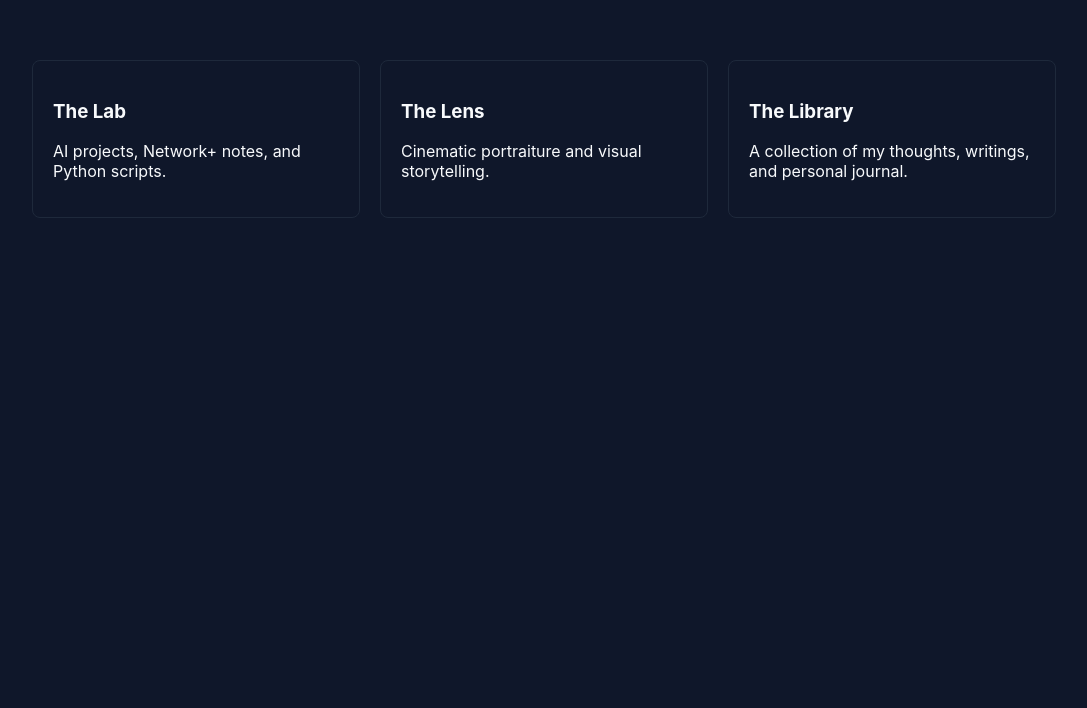
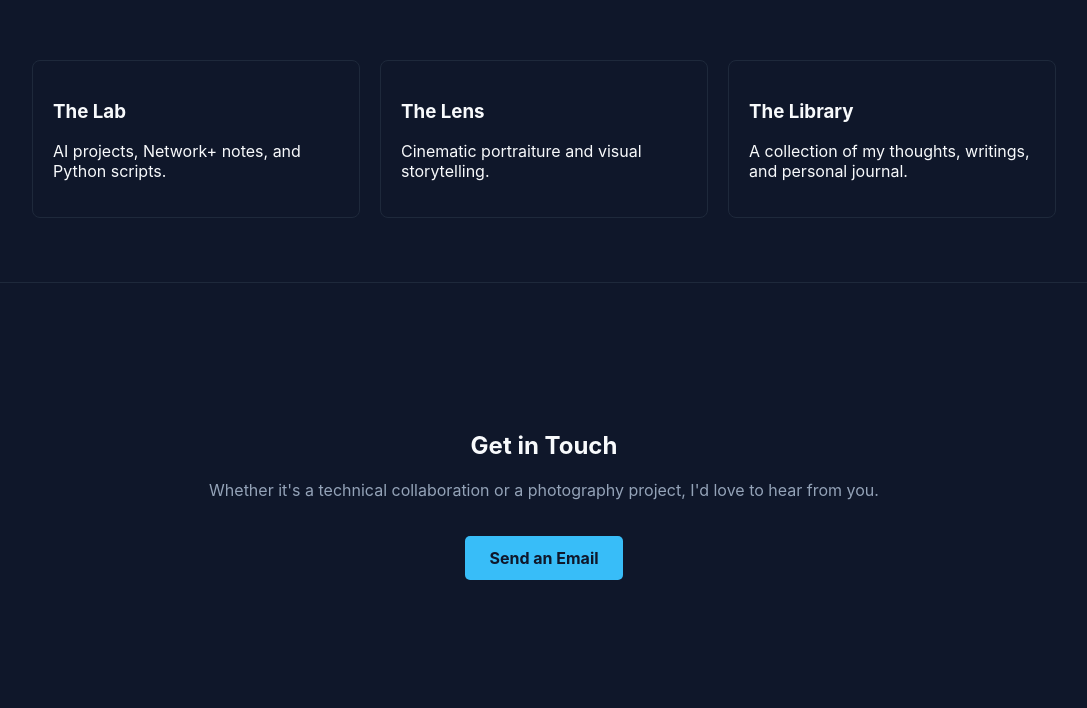
Before and after one commit to gurbajsangha/my-portfolio, a plain HTML site: page index.html in a window 1280 px wide. Shown: the part 717-1425 px from the top of the page, without its empty margins (96-1183 px from the left). Before the commit the page ends 999 px from the top, so only its background shows below. Drawn offline with Linux system fonts and the light colour scheme.

Commit message:
Add contact section with email link to index.html

```diff
--- a/index.html
+++ b/index.html
@@ -53,6 +53,12 @@
             <p>A collection of my thoughts, writings, and personal journal.</p>
         </div>
     </div>
-
+<section id="contact" style="padding: 10% 10%; text-align: center; border-top: 1px solid #1e293b;">
+    <h2>Get in Touch</h2>
+    <p style="color: #94a3b8;">Whether it's a technical collaboration or a photography project, I'd love to hear from you.</p>
+    <a href="mailto:gurbaj@gurbajsangha.com" style="display: inline-block; padding: 12px 24px; background: #38bdf8; color: #0f172a; text-decoration: none; border-radius: 5px; font-weight: bold; margin-top: 20px;">
+        Send an Email
+    </a>
+</section>
 </body>
 </html>
```
